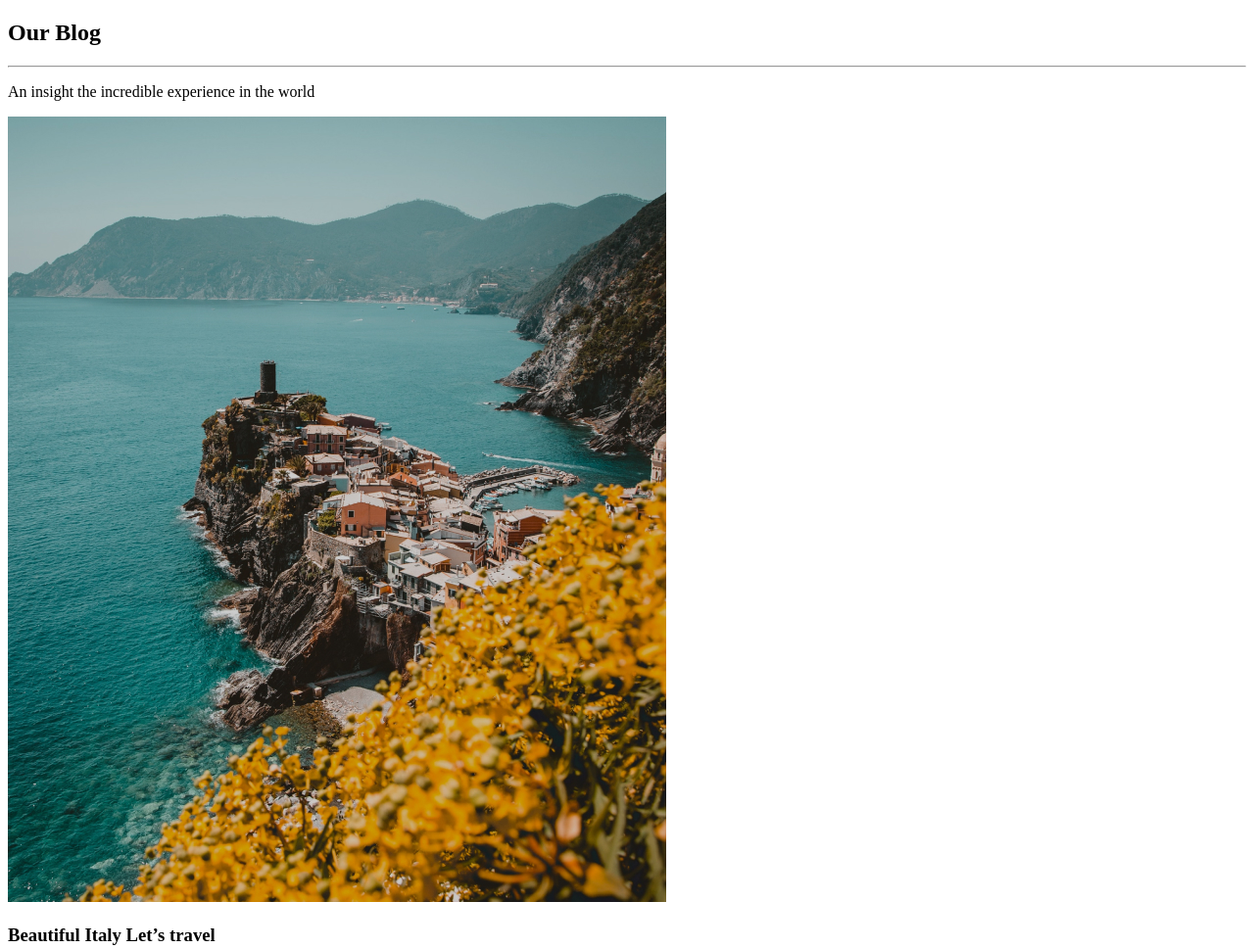
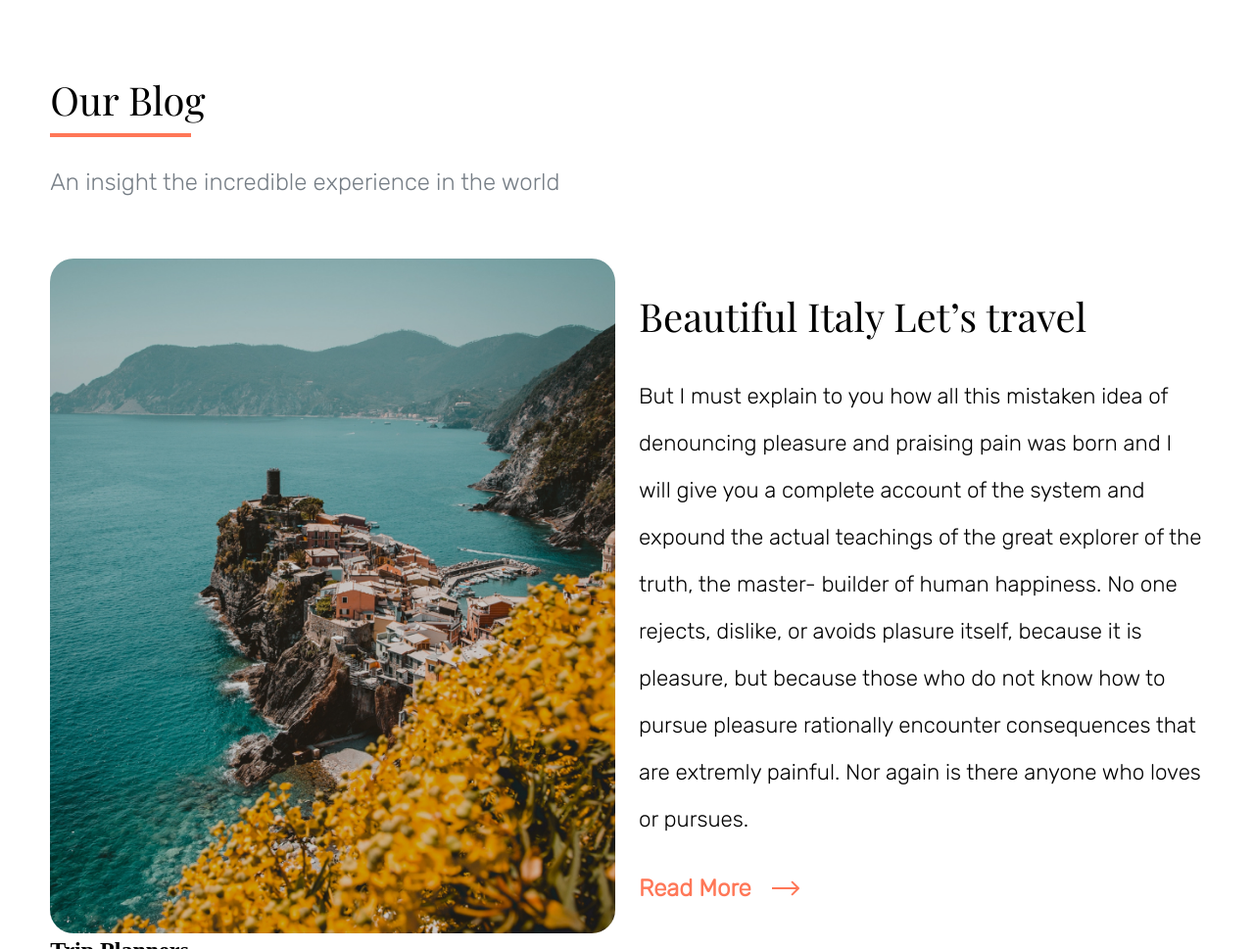
Before and after one commit to Alphenx/202301-w1chwe-adrian-garcia-paco-leyva, a website: page index.html in a window 1280 px wide. Shown: the top 969 px of the page at 98% size. Drawn offline with nearby package versions, Linux system fonts and the light colour scheme.

Commit message:
Add blog section styles

```diff
--- a/assets/css/blog.css
+++ b/assets/css/blog.css
@@ -0,0 +1,95 @@
+/* font-family: 'Playfair Display', serif; */
+/* font-family: 'Rubik', sans-serif; */
+
+/* @media (min-width: 375px) {
+
+} */
+
+main {
+  padding: 4%;
+}
+
+/* SECCION - BLOG */
+
+.section-blog {
+  max-width: 1440px;
+  margin: 0 auto;
+}
+
+.section-blog__title-container {
+  width: 100%;
+  margin: 1.5rem 0 4rem 0;
+}
+
+.section-blog__title-container h2 {
+  font-family: "Playfair Display", sans-serif;
+  font-size: 2.5rem;
+  font-weight: 500;
+}
+
+.section-blog__title-container hr {
+  width: 9rem;
+  margin: 0.5rem 0 2rem 0;
+  border: 2px solid #ff7757;
+}
+
+.section-blog__title-container p {
+  font-family: "Rubik", sans-serif;
+  color: #767e86;
+  font-size: 1.5rem;
+  font-weight: 400;
+}
+
+/* flex - container */
+.section-blog__blog-content {
+  width: 100%;
+  display: flex;
+
+  gap: 1.5rem;
+}
+
+.blog-content__img-container {
+  width: 100%;
+}
+
+.blog-content__img-container img {
+  width: 100%;
+  border-radius: 24px;
+}
+
+.blog-content__text-container {
+  width: 100%;
+}
+
+.blog-content__text-container h3 {
+  font-family: "Playfair Display", sans-serif;
+  font-size: 2.5rem;
+  font-weight: 500;
+  margin: 2rem 0;
+}
+
+.blog-content__text-container p {
+  font-family: "Rubik", sans-serif;
+  font-size: 1.4rem;
+  font-weight: 400;
+  line-height: 3rem;
+  margin-bottom: 2rem;
+}
+
+.blog-content__text-container a {
+  text-decoration: none;
+  font-family: "Rubik", sans-serif;
+  color: #ff7757;
+  font-size: 1.5rem;
+  font-weight: 600;
+}
+
+.blog-content__text-container span {
+  margin-left: 15px;
+}
+
+@media (max-width: 375px) {
+  .section-blog__blog-content {
+    flex-wrap: wrap;
+  }
+}
--- a/index.html
+++ b/index.html
@@ -7,6 +7,7 @@
   <meta name="viewport" content="width=device-width, initial-scale=1.0">
   <title>Travellian landing page</title>
 
+  <link rel="stylesheet" href="./assets/css/resets.css">
   <link rel="stylesheet" href="./assets/css/header.css">
   <link rel="shortcut icon" href="./assets/favicon.png" type="image/x-icon">
   <link rel="stylesheet" href="./assets/css/fonts.css">
@@ -33,24 +34,28 @@
         <hr>
         <p>An insight the incredible experience in the world</p>
       </div>
-      <div class="section-blog__img-container">
+      <div class="section-blog__blog-content">
+        <div class="blog-content__img-container">
           <img src="/assets/img/blog-seascape.jpg" alt="Seascape of Italian village perched on a cliff">
         </div>
-      <div class="section-blog__text-container">
+        <div class="blog-content__text-container">
           <h3>Beautiful Italy Let’s travel</h3>
           <p>
             But I must explain to you how all this mistaken idea of denouncing pleasure and praising pain was born and I
             will give
-          you a complete account of the system and expound the actual teachings of the great explorer of the truth, the
+            you a complete account of the system and expound the actual teachings of the great explorer of the truth,
+            the
             master-
             builder of human happiness. No one rejects, dislike, or avoids plasure itself, because it is pleasure, but
             because those
-          who do not know how to pursue pleasure rationally encounter consequences that are extremly painful. Nor again
+            who do not know how to pursue pleasure rationally encounter consequences that are extremly painful. Nor
+            again
             is
             there
             anyone who loves or pursues.
           </p>
-        <a href="">Read More <img src="/assets/img/Arrow 1.svg" alt="Arrow"></a>
+          <a href="">Read More <span><img src="/assets/img/Arrow 1.svg" alt="Arrow"></span></a>
+        </div>
       </div>
     </section>
 
```
Lines whose indentation alone changed are shown as unchanged.
